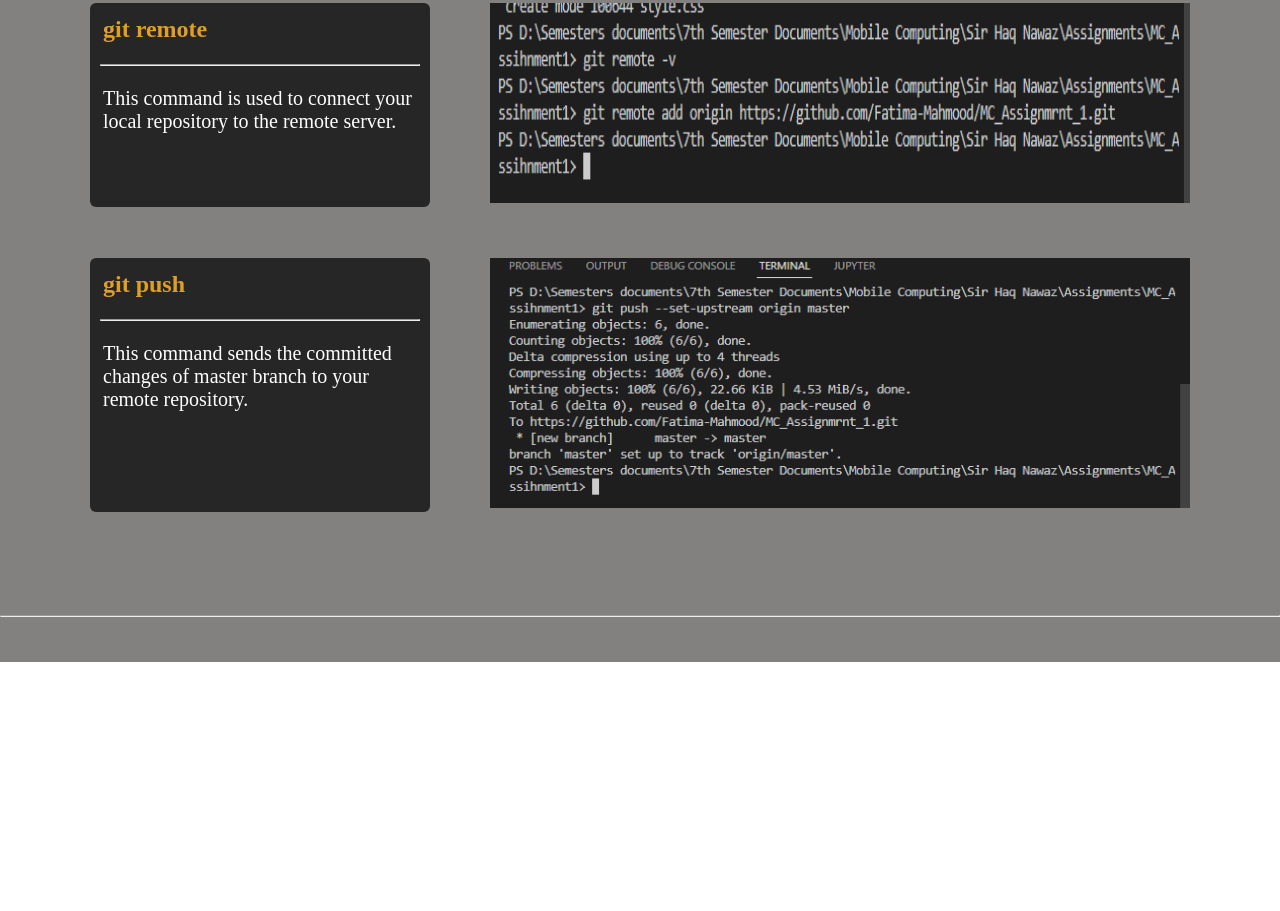
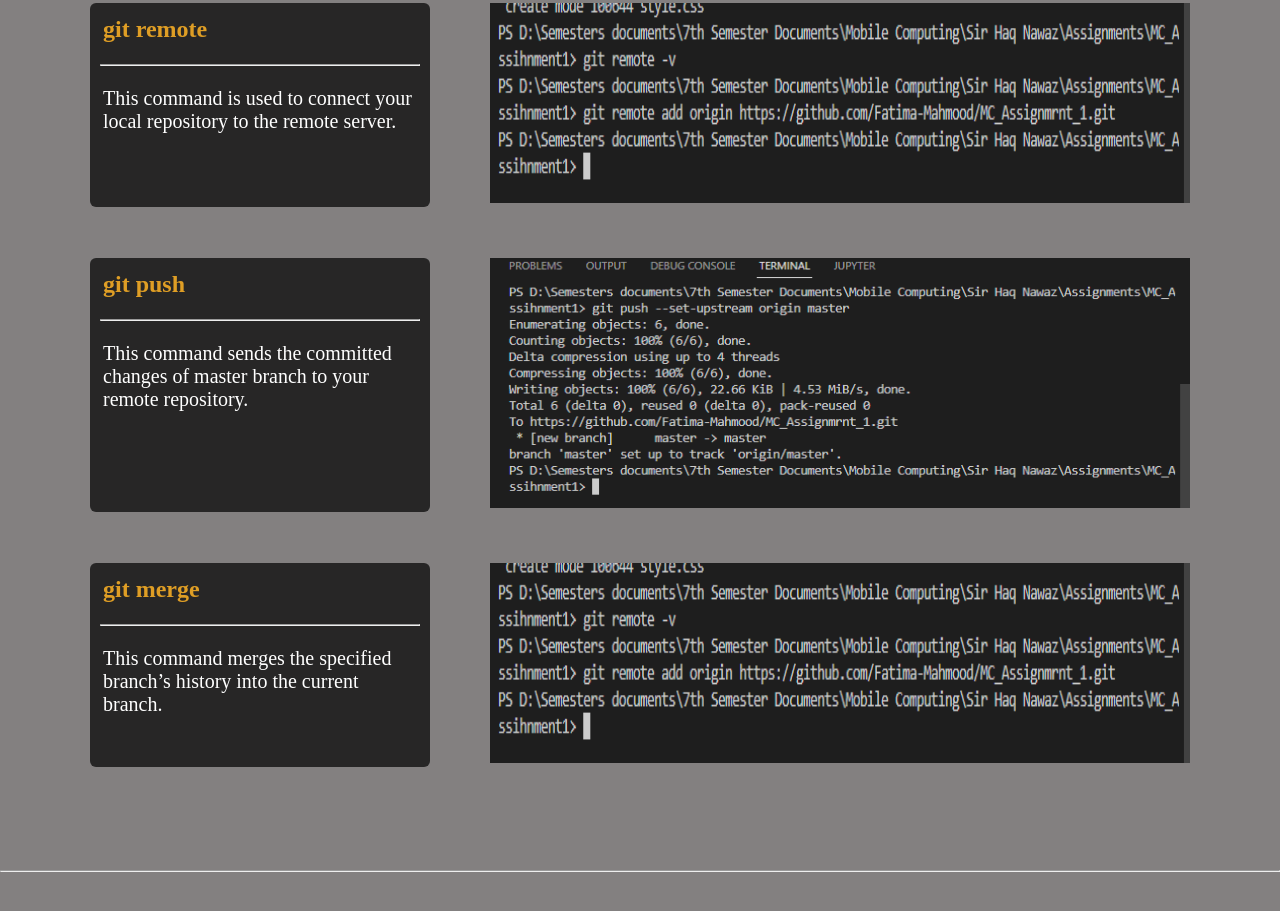
Before and after one commit to Fatima-Mahmood/MC_Assignment_1, a plain HTML site: page index.html in a window 1280 px wide. Shown: the part 2912-3823 px from the top of the page. Before the commit the page ends 3574 px from the top, so only its background shows below. Drawn offline with Linux system fonts and the light colour scheme.

Commit message:
added git merge command

```diff
--- a/index.html
+++ b/index.html
@@ -160,6 +160,18 @@
                 <img src="6.png" width="700" height="250">
             </div>
         </div>
+        <div class="row">
+            <div class="menu">
+                <p><b>git merge</b></p><br>
+                <hr><br>
+                <p>This command merges the specified branch’s history into the current branch.</p><br>
+
+            </div>
+
+            <div class="menu2">
+                <img src="5.png" width="700" height="200">
+            </div>
+        </div>
     </section>
     <section class="footer">
         <hr>
```
